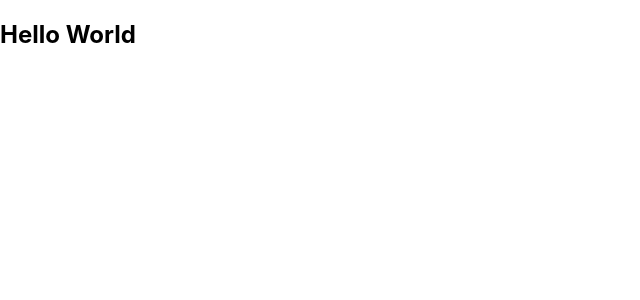
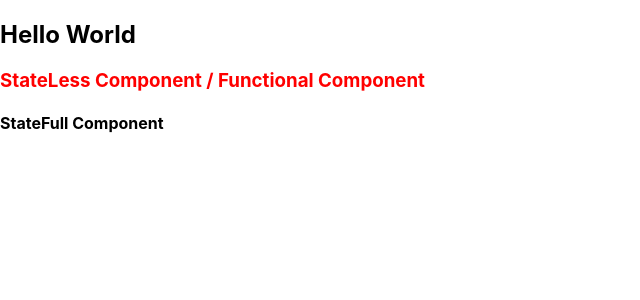
Before and after one commit to gilangramadhanhatno/Prawito-Hudoro, a React (Create React App) app in the folder reactjs/: page / in a window 1280 px wide. Shown: the top 300 px of the page, without its empty margins (0-640 px from the left). Built offline with nearby package versions, Linux system fonts and the light colour scheme.

Commit message:
Belajar React JS: StateLess Component dan StateFull Component

```diff
--- /dev/null
+++ b/reactjs/src/component/StateLessComponent.css
@@ -0,0 +1,3 @@
+.text {
+  color: red;
+}
--- /dev/null
+++ b/reactjs/src/component/StateLessComponent.jsx
@@ -0,0 +1,8 @@
+import React from "react";
+import "./StateLessComponent.css";
+
+const StateLessComponent = () => {
+  return <h3 className="text">StateLess Component / Functional Component</h3>;
+};
+
+export default StateLessComponent;
--- /dev/null
+++ b/reactjs/src/container/StateFullComponent.jsx
@@ -0,0 +1,9 @@
+import React from "react";
+
+class StateFullComponent extends React.Component {
+  render() {
+    return <h4>StateFull Component</h4>;
+  }
+}
+
+export default StateFullComponent;
--- a/reactjs/src/index.js
+++ b/reactjs/src/index.js
@@ -2,6 +2,8 @@ import React from "react";
 import ReactDOM from "react-dom";
 import "./index.css";
 // import App from "./App";
+import StateLessComponent from "./component/StateLessComponent";
+import StateFullComponent from "./container/StateFullComponent";
 import reportWebVitals from "./reportWebVitals";
 
 const HelloWorld = () => {
@@ -12,6 +14,10 @@ ReactDOM.render(
   <React.StrictMode>
     {/* <App /> */}
     <HelloWorld />
+
+    <StateLessComponent />
+
+    <StateFullComponent />
   </React.StrictMode>,
   document.getElementById("root")
 );
```
